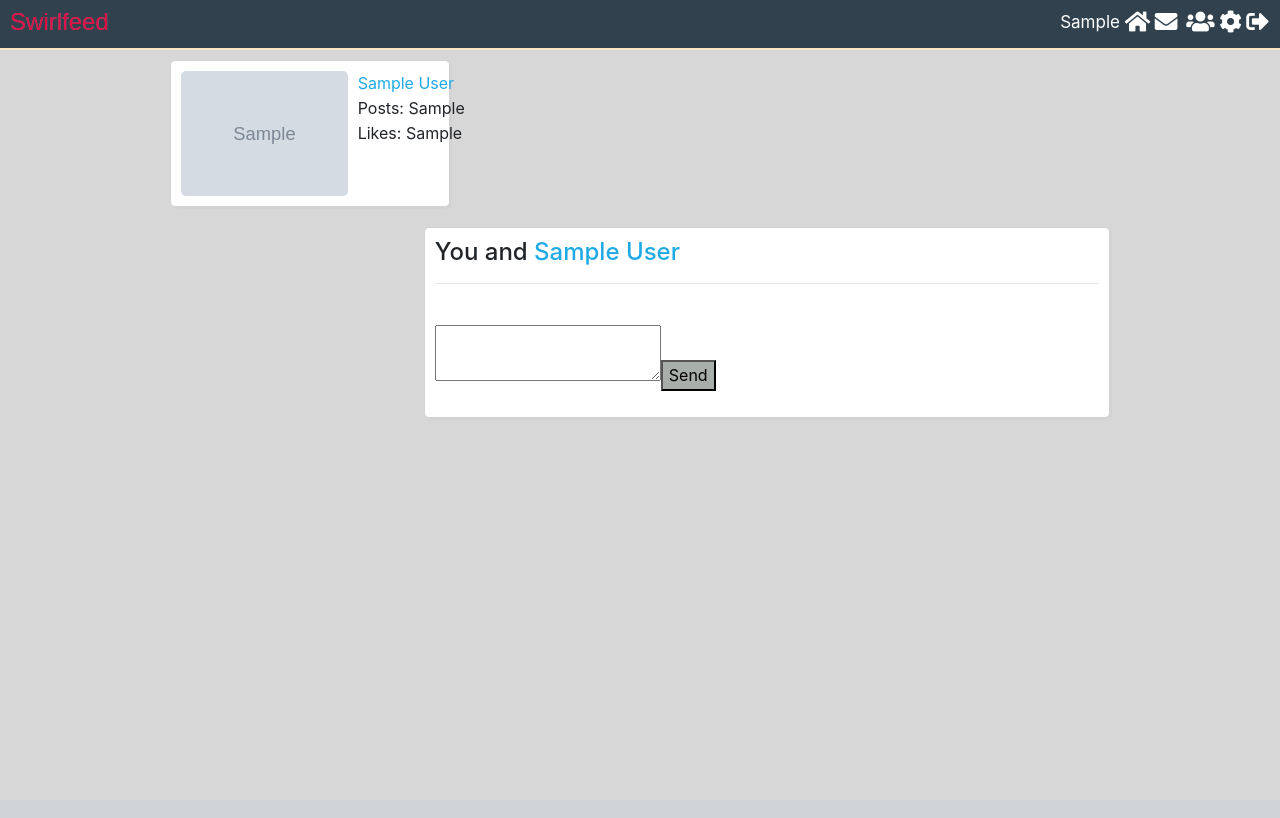
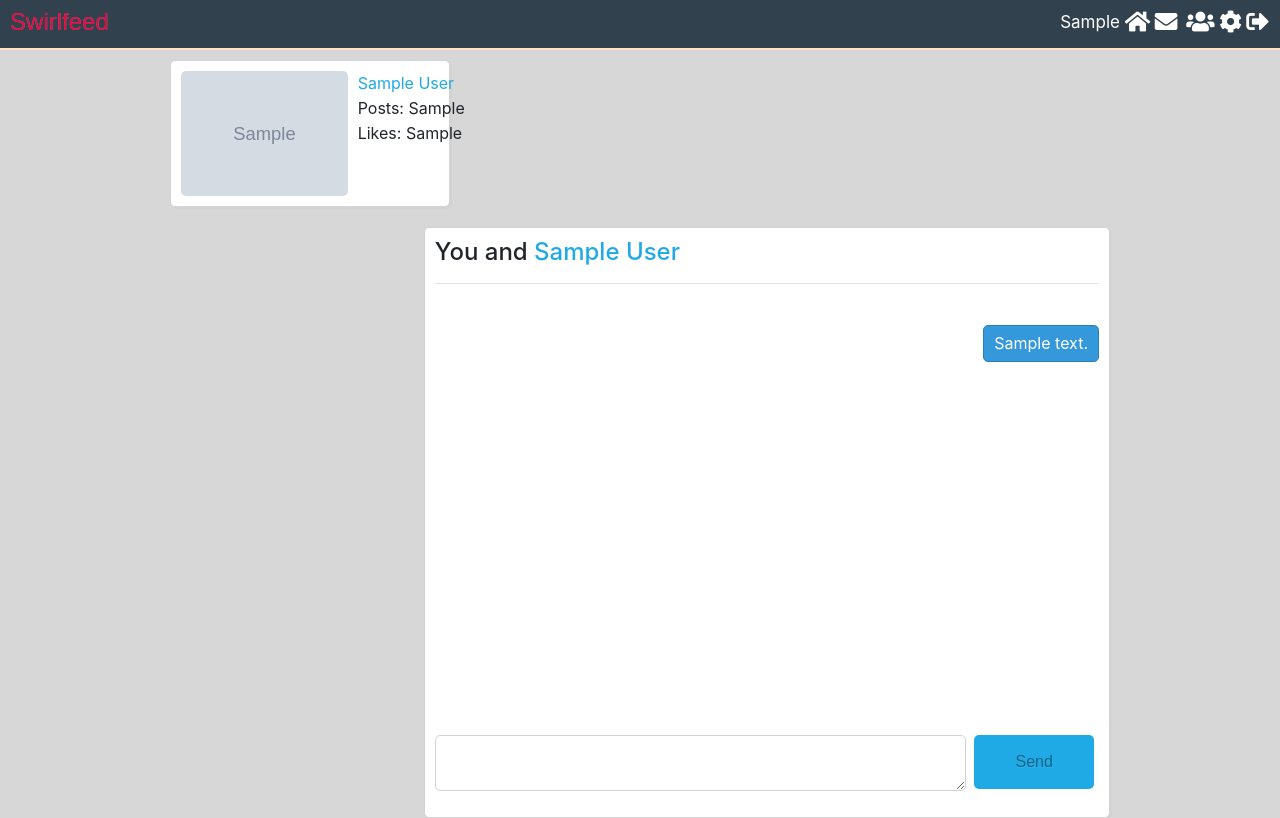
Before and after one commit to dominikpatryas/social-web, a PHP site: page /messages.php in a window 1280 px wide. Before the commit the page ends 417 px from the top, so only its background shows below. Run offline with PHP 8.4, Linux system fonts and the light colour scheme; the visitor is signed in with stand-in values (Sample User, id 1); tables that the repository leaves empty or names only in its code hold one stand-in row (values such as "Sample post"); grey boxes marked "Sample" are stand-in pictures; some libraries are stand-ins or nearby versions; some web fonts are replaced.

Commit message:
retrieving messages and style

```diff
--- a/assets/css/style.css
+++ b/assets/css/style.css
@@ -306,3 +306,54 @@ nav a:hover {
 .profile_info_bottom {
     margin: 10px 0 0 10px;
 }
+
+#message_area {
+    width: 80% ;
+    margin-right: 8px;
+    border-radius: 5px;
+    border: 1px solid #d3d3d3;
+    font-size: 12px;
+}
+
+#message_submit {
+    height: 54px;
+    width: 120px;
+    margin: 0;
+    position: absolute;
+    border: none;
+    background-color: #20aae5;
+    color: #156588;
+    border-radius: 5px;
+    font-family: 'Bellota-BoldItalic', sans-serif;
+    text-shadow: #37B0e9 0.5px  0.5px 0;
+}
+
+.message {
+    border: 1px solid #000;
+    border-radius: 5px;
+    padding: 5px 10px;
+    display: inline-block;
+    color: #fff;
+}
+
+.message#blue {
+    background-color: #3498db;
+    border-color: #2980b9;
+    float: right;
+    margin-bottom: 5px;
+}
+
+.message#green {
+    background-color: #2ecc71;
+    border-color: green;
+    float: left;
+    margin-bottom: 5px;
+}
+
+.loaded_messages {
+    height: 65%;
+    min-height:300px;
+    max-height:400px;
+    overflow: scroll;
+    margin-bottom: 10px;
+}
--- a/includes/classes/Message.php
+++ b/includes/classes/Message.php
@@ -38,6 +38,27 @@ class Message {
         }
     }
 
+    public function getMessages($other_user) {
+    $userLoggedIn = $this->user_obj->getUsername();
+    $data = "";
+
+    $query_update = mysqli_query($this->con, "UPDATE messages SET opened='yes' WHERE user_to='$userLoggedIn' AND user_from='$other_user'");
+
+    $get_messages_query = mysqli_query($this->con, "SELECT * FROM messages WHERE (user_to='$userLoggedIn' AND user_from='$other_user')
+     OR (user_to='$other_user' AND user_from='$userLoggedIn')");
+
+     while($row = mysqli_fetch_array($get_messages_query)) {
+         $user_to = $row['user_to'];
+         $user_from = $row['user_from'];
+         $body = $row['body'];
+
+         $div_top = ($user_to == $userLoggedIn) ? "<div class='message' id='green'>" : "<div class='message' id='blue'>";
+         $data = $data . $div_top . $body . "</div><br><br>";
+
+     }
+     return $data;
+
+    }
 
 
 
--- a/messages.php
+++ b/messages.php
@@ -50,11 +50,17 @@ if ($user_to != "new") {
         <?php
             if ($user_to != "new") {
                 echo "<h4> You and <a href='$user_to'>" . $user_to_obj->getFirstAndLastName() . "</a></h4><hr><br>";
+                echo "<div class='loaded_messages' id='scroll_message'>";
+                echo $message_obj->getMessages($user_to);
+                echo "</div>";
+            }
+            else {
+                echo "<h4>New message</h4>";
             }
         ?>
 
 
-<div class="loaded_messages">
+<div class="messages_post">
     <form action="" method="POST">
         <?php
             if ($user_to == "new") {
@@ -69,4 +75,11 @@ if ($user_to != "new") {
         ?>
     </form>
 </div>
+
+<script>
+                    // Scroll to newest message
+    var div = document.getElementById("scroll_message");
+    div.scrollTop = div.scrollHeight;
+
+</script>
     </div>
```
